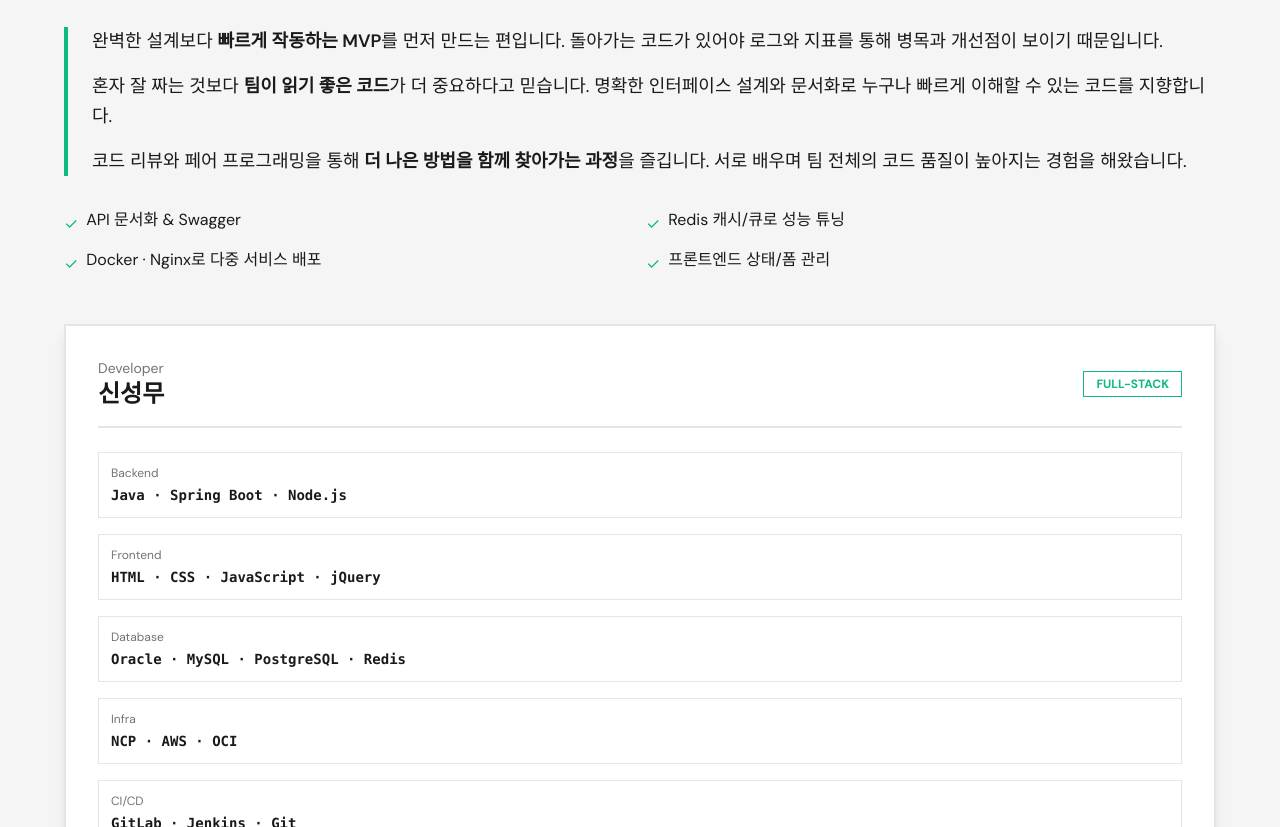
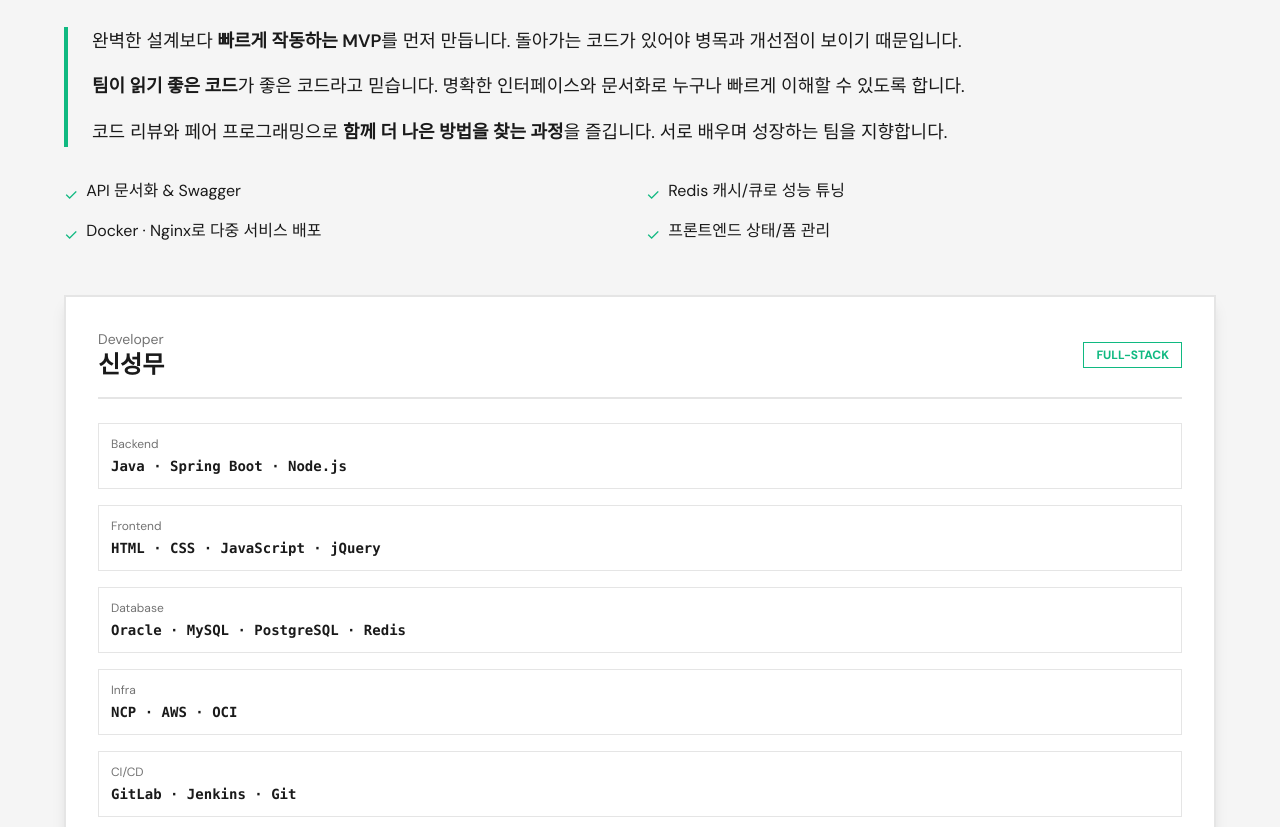
Before and after one commit to ongsi2/thmm, a Next.js app: page / in a window 1280 px wide. Shown: the part 3880-4707 px from the top of the page. Built offline with nearby package versions, Linux system fonts and the light colour scheme.

Commit message:
about 문장 정리..

```diff
--- a/app/page.tsx
+++ b/app/page.tsx
@@ -618,13 +618,13 @@ export default function Home() {
             <div className="space-y-8">
               <div className="border-l-4 border-[var(--color-accent)] pl-6 space-y-4">
                 <p className="text-lg leading-relaxed text-[var(--color-text)]">
-                  완벽한 설계보다 <span className="font-semibold">빠르게 작동하는 MVP</span>를 먼저 만드는 편입니다. 돌아가는 코드가 있어야 로그와 지표를 통해 병목과 개선점이 보이기 때문입니다.
+                  완벽한 설계보다 <span className="font-semibold">빠르게 작동하는 MVP</span>를 먼저 만듭니다. 돌아가는 코드가 있어야 병목과 개선점이 보이기 때문입니다.
                 </p>
                 <p className="text-lg leading-relaxed text-[var(--color-text)]">
-                  혼자 잘 짜는 것보다 <span className="font-semibold">팀이 읽기 좋은 코드</span>가 더 중요하다고 믿습니다. 명확한 인터페이스 설계와 문서화로 누구나 빠르게 이해할 수 있는 코드를 지향합니다.
+                  <span className="font-semibold">팀이 읽기 좋은 코드</span>가 좋은 코드라고 믿습니다. 명확한 인터페이스와 문서화로 누구나 빠르게 이해할 수 있도록 합니다.
                 </p>
                 <p className="text-lg leading-relaxed text-[var(--color-text)]">
-                  코드 리뷰와 페어 프로그래밍을 통해 <span className="font-semibold">더 나은 방법을 함께 찾아가는 과정</span>을 즐깁니다. 서로 배우며 팀 전체의 코드 품질이 높아지는 경험을 해왔습니다.
+                  코드 리뷰와 페어 프로그래밍으로 <span className="font-semibold">함께 더 나은 방법을 찾는 과정</span>을 즐깁니다. 서로 배우며 성장하는 팀을 지향합니다.
                 </p>
               </div>
 
```
